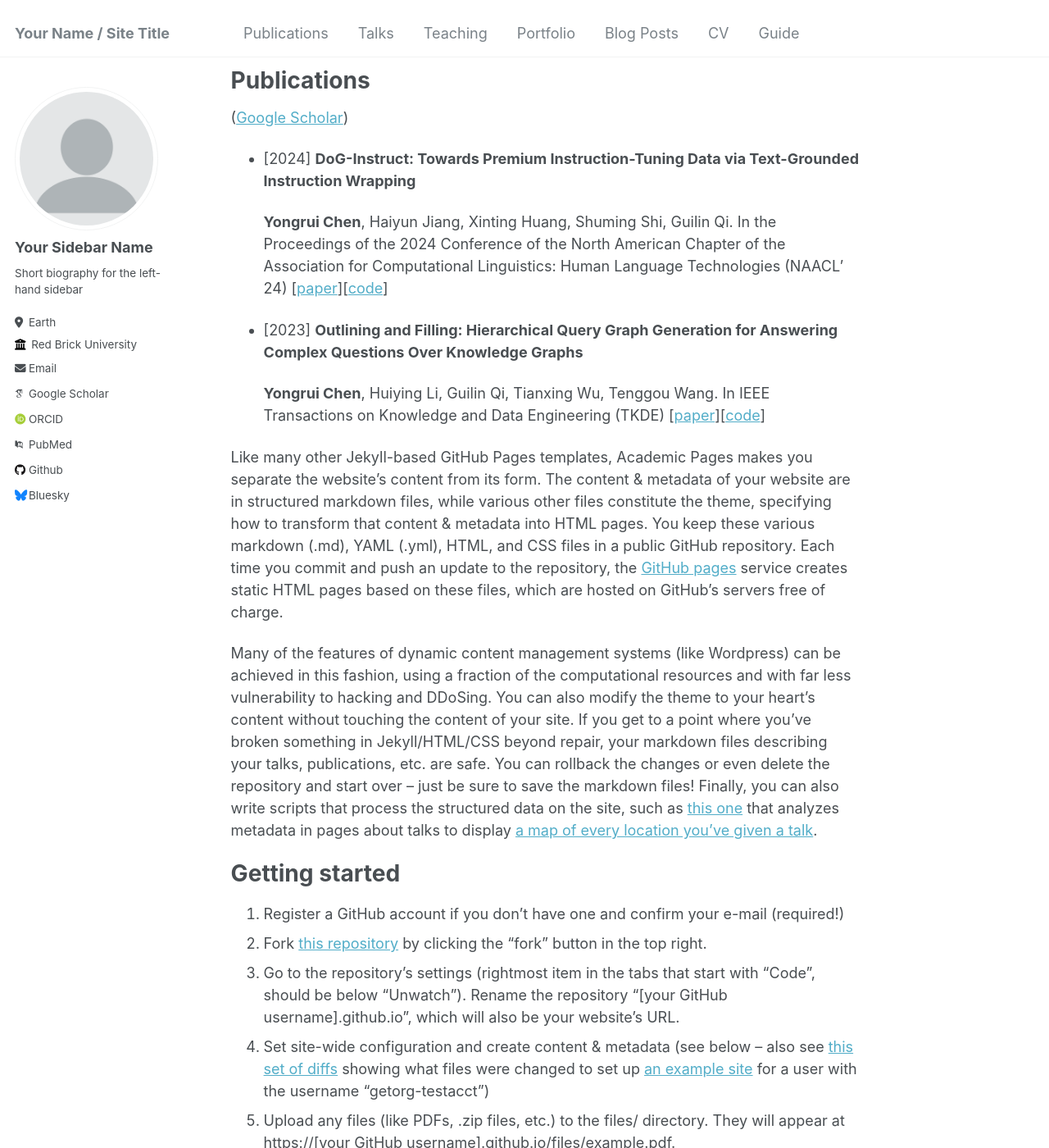
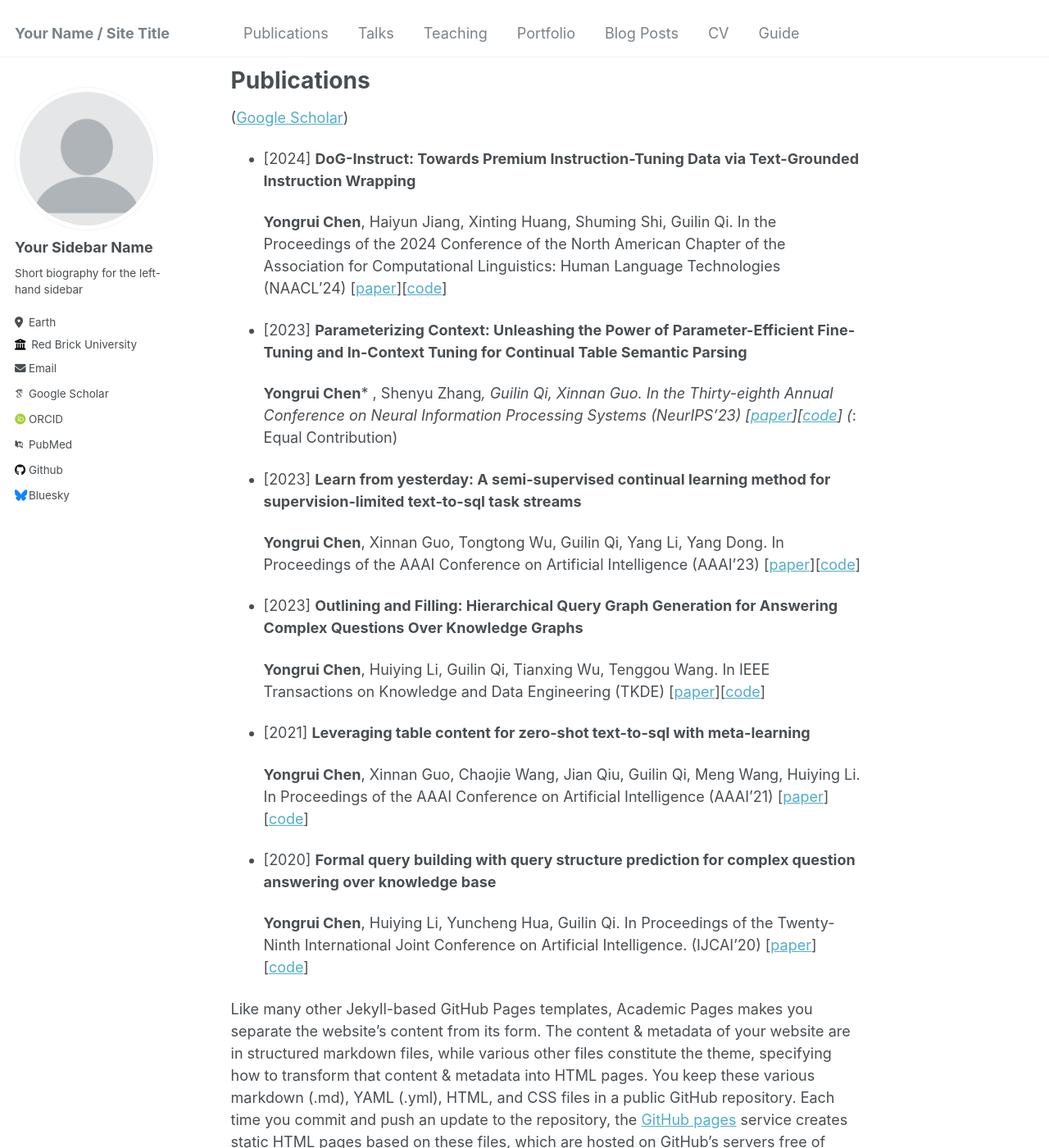
Before and after one commit to Bahuia/bahuia.github.io, a Jekyll site: the page built from _pages/about.md, in a window 1280 px wide and 1400 px high, scrolled down 458 px. Shown: the whole window at 82% size. Built offline with Jekyll 4.4.1, drawn with Linux system fonts in a browser that asks for light colours; some web fonts are replaced.

Commit message:
20240721

```diff
--- a/_config.yml
+++ b/_config.yml
@@ -12,9 +12,9 @@ title                    : "Your Name / Site Title"
 title_separator          : "-"
 name                     : &name "Your Name"
 description              : &description "personal description"
-url                      : https://academicpages.github.io # the base hostname & protocol for your site e.g. "https://mmistakes.github.io"
+url                      : https://bahuia.github.io # the base hostname & protocol for your site e.g. "https://mmistakes.github.io"
 baseurl                  : "" # the subpath of your site, e.g. "/blog"
-repository               : "academicpages/academicpages.github.io"
+repository               : "bahuia/bahuia.github.io"
 
 # Site Author - The following control what appear as part of the author content on the side bar.
 #               If a field is blank the icon and link will not appear, otherwise it will be shown.
@@ -43,7 +43,7 @@ author:
   bitbucket        : # Username - Update with your username on the site
   codepen          : # Username
   dribbble         : # Username
-  github           : "academicpages"
+  github           : "bahuia"
   kaggle           : # Username
   stackoverflow    : # User number or user number and name (i.e., use "1" or "1/jeff-atwood")
 
--- a/_pages/about.md
+++ b/_pages/about.md
@@ -24,11 +24,32 @@ Publications
 * [2024] **DoG-Instruct: Towards Premium Instruction-Tuning Data via Text-Grounded Instruction Wrapping**
 
     **Yongrui Chen**, Haiyun Jiang, Xinting Huang, Shuming Shi, Guilin Qi.
-    In the Proceedings of the 2024 Conference of the North American Chapter of the Association for Computational Linguistics: Human Language Technologies (NAACL' 24) [[paper](https://aclanthology.org/2024.naacl-long.230.pdf)][[code](https://github.com/Bahuia/Dog-Instruct)]
+    In the Proceedings of the 2024 Conference of the North American Chapter of the Association for Computational Linguistics: Human Language Technologies (NAACL'24) [[paper](https://aclanthology.org/2024.naacl-long.230.pdf)][[code](https://github.com/Bahuia/Dog-Instruct)]
+
+* [2023] **Parameterizing Context: Unleashing the Power of Parameter-Efficient Fine-Tuning and In-Context Tuning for Continual Table Semantic Parsing**
+
+    **Yongrui Chen*** , Shenyu Zhang*, Guilin Qi, Xinnan Guo.
+    In the Thirty-eighth Annual Conference on Neural Information Processing Systems (NeurIPS'23) [[paper](https://proceedings.neurips.cc/paper_files/paper/2023/file/398b00a05b847ac65eb98c8e5e865fe8-Paper-Conference.pdf)][[code](https://github.com/Bahuia/C3)] (*: Equal Contribution)
+
+* [2023] **Learn from yesterday: A semi-supervised continual learning method for supervision-limited text-to-sql task streams**
+
+    **Yongrui Chen**, Xinnan Guo, Tongtong Wu, Guilin Qi, Yang Li, Yang Dong.
+    In Proceedings of the AAAI Conference on Artificial Intelligence (AAAI'23) [[paper](https://ojs.aaai.org/index.php/AAAI/article/view/26492)][[code](https://github.com/Bahuia/SSCL-Text2SQL)]
+
 * [2023] **Outlining and Filling: Hierarchical Query Graph Generation for Answering Complex Questions Over Knowledge Graphs**
 
     **Yongrui Chen**, Huiying Li, Guilin Qi, Tianxing Wu, Tenggou Wang.
     In IEEE Transactions on Knowledge and Data Engineering (TKDE) [[paper](https://ieeexplore.ieee.org/abstract/document/9895199)][[code](https://github.com/Bahuia/HGNet)]
+
+* [2021] **Leveraging table content for zero-shot text-to-sql with meta-learning**
+
+    **Yongrui Chen**, Xinnan Guo, Chaojie Wang, Jian Qiu, Guilin Qi, Meng Wang, Huiying Li.
+    In Proceedings of the AAAI Conference on Artificial Intelligence (AAAI'21) [[paper](https://ojs.aaai.org/index.php/AAAI/article/view/16519)][[code](https://github.com/Bahuia/HGNet)]
+
+* [2020] **Formal query building with query structure prediction for complex question answering over knowledge base**
+
+    **Yongrui Chen**, Huiying Li, Yuncheng Hua, Guilin Qi.
+    In Proceedings of the Twenty-Ninth International Joint Conference on Artificial Intelligence. (IJCAI'20) [[paper](https://www.ijcai.org/proceedings/2020/0519.pdf)][[code](https://github.com/Bahuia/AQGNet)]
 
 
 Like many other Jekyll-based GitHub Pages templates, Academic Pages makes you separate the website's content from its form. The content & metadata of your website are in structured markdown files, while various other files constitute the theme, specifying how to transform that content & metadata into HTML pages. You keep these various markdown (.md), YAML (.yml), HTML, and CSS files in a public GitHub repository. Each time you commit and push an update to the repository, the [GitHub pages](https://pages.github.com/) service creates static HTML pages based on these files, which are hosted on GitHub's servers free of charge.
```
